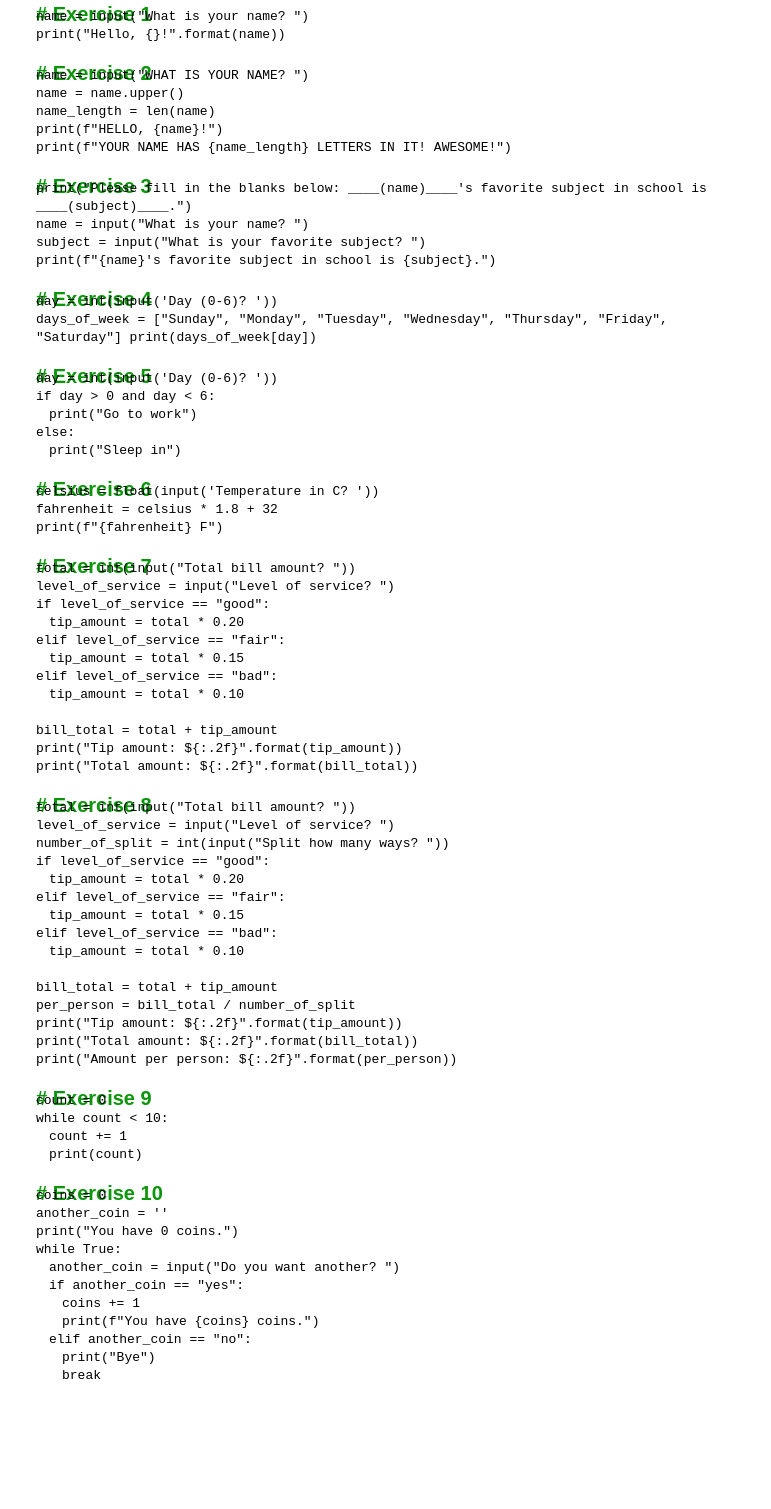
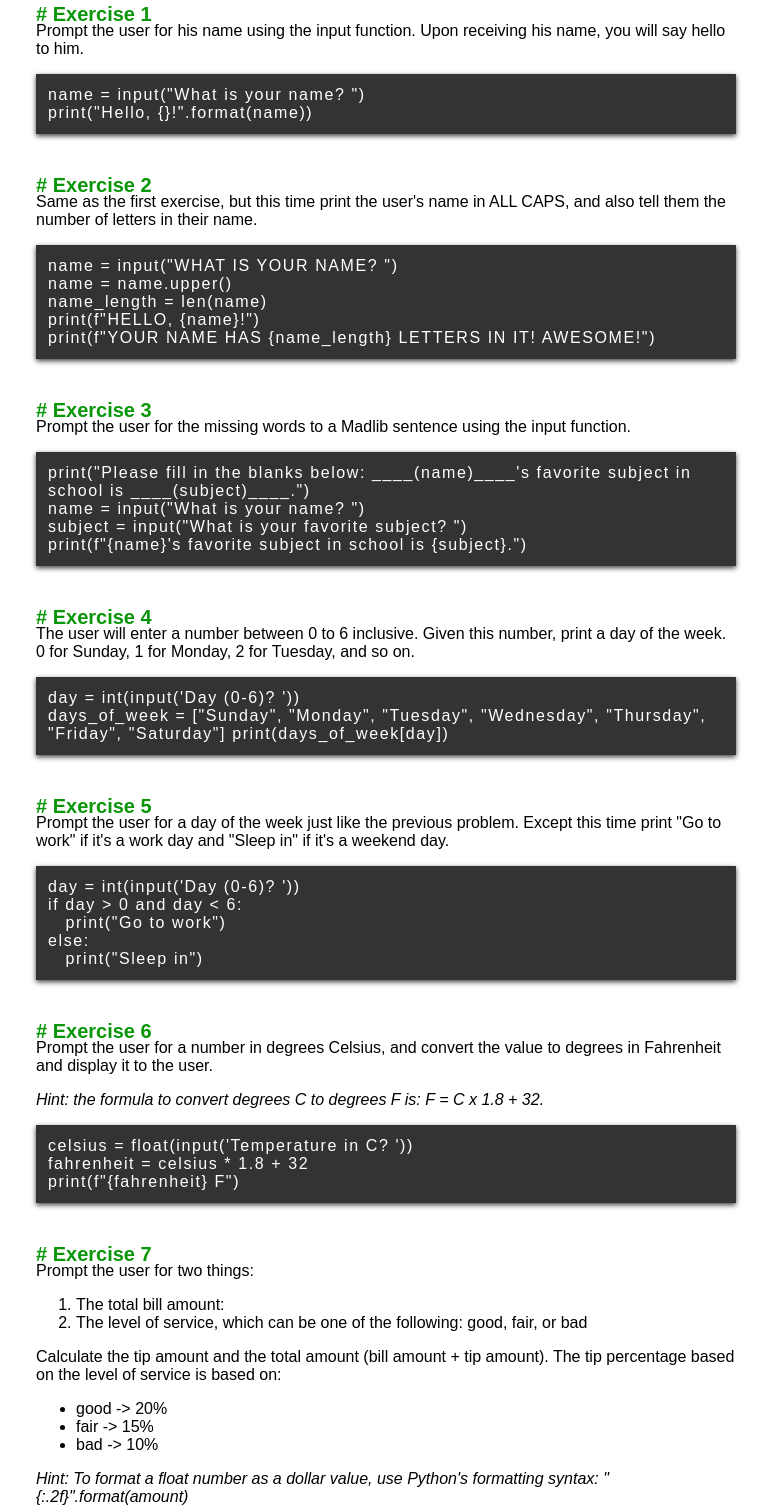
Before and after one commit to kristenbaldwin/kristenbaldwin.github.io, a plain HTML site: page Resume/Projects/python-part1-exercises.html in a window 1280 px wide. Shown: the part 77-1586 px from the top of the page, without its empty margins (254-1025 px from the left). Before the commit the page ends 1460 px from the top, so only its background shows below. Drawn offline with Linux system fonts and the light colour scheme.

Commit message:
Updated styling

```diff
--- a/Resume/Projects/python-part1-exercises.html
+++ b/Resume/Projects/python-part1-exercises.html
@@ -10,48 +10,67 @@
 <body>
     <h1><u>Python Part 1 Exercises</u></h1>
     <p class="header"># Exercise 1</p>
-    <code>
+    <p>Prompt the user for his name using the input function. Upon receiving his name, you will say hello to him.</p>
+        <div class="code">
             name = input("What is your name? ")<br>
             print("Hello, {}!".format(name))
-    </code>
+        </div>
     <p class="header"># Exercise 2</p>
-    <code>
+    <p>Same as the first exercise, but this time print the user's name in ALL CAPS, and also tell them the number of letters in their name.</p>
+        <div class="code">
             name = input("WHAT IS YOUR NAME? ")<br>
             name = name.upper()<br>
             name_length = len(name)<br>
             print(f"HELLO, {name}!")<br>
             print(f"YOUR NAME HAS {name_length} LETTERS IN IT! AWESOME!")
-    </code>
+        </div>
     <p class="header"># Exercise 3</p>
-    <code>
+    <p>Prompt the user for the missing words to a Madlib sentence using the input function.</p>
+        <div class="code">
             print("Please fill in the blanks below:
             ____(name)____'s favorite subject in school is ____(subject)____.")<br>
             name = input("What is your name? ")<br>
             subject = input("What is your favorite subject? ")<br>
             print(f"{name}'s favorite subject in school is {subject}.")
-    </code>
+        </div>
     <p class="header"># Exercise 4</p>
-    <code>
+    <p>The user will enter a number between 0 to 6 inclusive. Given this number, print a day of the week. 0 for Sunday, 1 for Monday, 2 for Tuesday, and so on.</p>
+        <div class="code">
             day = int(input('Day (0-6)? '))<br>
             days_of_week = ["Sunday", "Monday", "Tuesday", "Wednesday", "Thursday", "Friday", "Saturday"]
             print(days_of_week[day])
-    </code>
+        </div>
     <p class="header"># Exercise 5</p>
-    <code>
+    <p>Prompt the user for a day of the week just like the previous problem. Except this time print "Go to work" if it's a work day and "Sleep in" if it's a weekend day.</p>
+        <div class="code">
             day = int(input('Day (0-6)? '))<br>
             if day > 0 and day < 6:<br>
             &emsp;print("Go to work")<br>
             else:<br>
             &emsp;print("Sleep in")
-    </code>
+        </div>
     <p class="header"># Exercise 6</p>
-    <code>
+    <p>Prompt the user for a number in degrees Celsius, and convert the value to degrees in Fahrenheit and display it to the user.</p>
+    <p><i>Hint: the formula to convert degrees C to degrees F is: F = C x 1.8 + 32.</i></p>
+        <div class="code">
             celsius = float(input('Temperature in C? '))<br>
             fahrenheit = celsius * 1.8 + 32<br>
             print(f"{fahrenheit} F")
-    </code>
+        </div>
     <p class="header"># Exercise 7</p>
-    <code>
+    <p>Prompt the user for two things:</p>
+        <ol>
+            <li>The total bill amount:</li>
+            <li>The level of service, which can be one of the following: good, fair, or bad</li>
+        </ol>
+    <p>Calculate the tip amount and the total amount (bill amount + tip amount). The tip percentage based on the level of service is based on:</p>
+        <ul>
+            <li>good -> 20%</li>
+            <li>fair -> 15%</li>
+            <li>bad -> 10%</li>
+        </ul>
+    <p><i>Hint: To format a float number as a dollar value, use Python's formatting syntax: "{:.2f}".format(amount)</i></p>
+        <div class="code">
             total = int(input("Total bill amount? "))<br>
             level_of_service = input("Level of service? ")<br>
             if level_of_service == "good":<br>
@@ -64,9 +83,10 @@
             bill_total = total + tip_amount<br>
             print("Tip amount: ${:.2f}".format(tip_amount))<br>
             print("Total amount: ${:.2f}".format(bill_total))
-    </code>
+        </div>
     <p class="header"># Exercise 8</p>
-    <code>
+    <p>Allow the ability to divide the check into a equal parts amount a number of people. The user will enter the number of people to be divided amongst.</p>
+        <div class="code">
             total = int(input("Total bill amount? "))<br>
             level_of_service = input("Level of service? ")<br>
             number_of_split = int(input("Split how many ways? "))<br>
@@ -82,16 +102,18 @@
             print("Tip amount: ${:.2f}".format(tip_amount))<br>
             print("Total amount: ${:.2f}".format(bill_total))<br>
             print("Amount per person: ${:.2f}".format(per_person))
-    </code>
+        </div>
     <p class="header"># Exercise 9</p>
-    <code>
+    <p>Use a while loop to print the numbers from 1 to 10.</p>
+        <div class="code">
             count = 0<br>
             while count < 10:<br>
             &emsp;count += 1<br>
             &emsp;print(count)<br>
-    </code>
+        </div>
     <p class="header"># Exercise 10</p>
-    <code>
+    <p>Write a program that will prompt you for how many coins you want. Initially you have no coins. It will ask you if you want a coin? If you type "yes", it will give you one coin, and print out the current tally. If you type no, it will stop the program.</p>
+        <div class="code">
             coins = 0<br>
             another_coin = ''<br>
             print("You have 0 coins.")<br>
@@ -103,6 +125,6 @@
             &emsp;elif another_coin == "no":<br>
             &emsp;&emsp;print("Bye")<br>
             &emsp;&emsp;break<br>
-</code>
+        </div>
 </body>
 </html>
```
Lines whose indentation alone changed are shown as unchanged.
